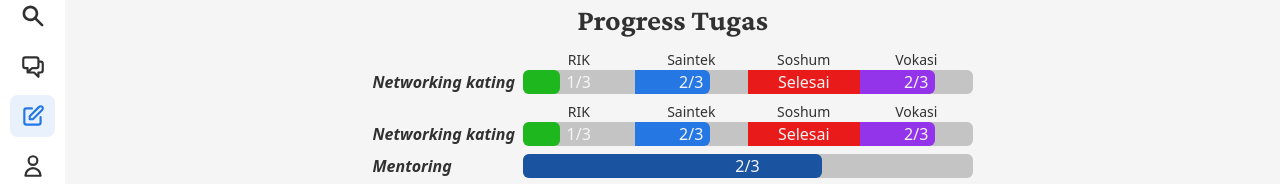
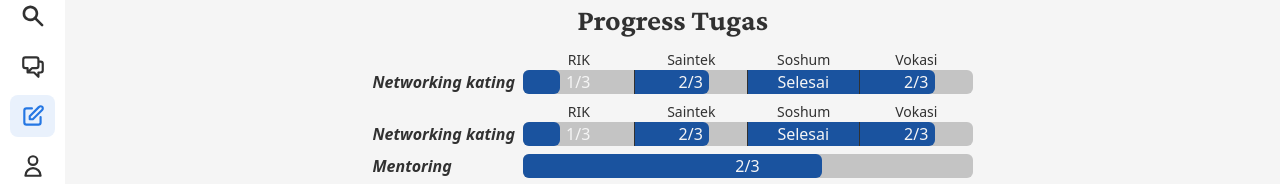
Before and after one commit to ppmb-kmbui/fe-ppmb-2025, a Next.js app: page /tugas in a window 1280 px wide. Shown: the part 151-335 px from the top of the page. Built offline with nearby package versions, Linux system fonts and the light colour scheme.

Commit message:
style: adjust task card width and multi progress bar color

```diff
--- a/src/app/tugas/page.tsx
+++ b/src/app/tugas/page.tsx
@@ -117,7 +117,7 @@ const TugasPage: React.FC = () => {
                 </div>
             </div>
 
-            <div className="flex justify-evenly px-[60px] gap-10 mt-5 pb-10">
+            <div className="flex justify-evenly px-[80px] gap-[80px]  mt-5 pb-10">
                 <div className="flex flex-col gap-3">
                     <text className="text-3xl font-crimson">Perlu Dikerjakan</text>
 
--- a/src/components/progressBar/MultiProgressBar.tsx
+++ b/src/components/progressBar/MultiProgressBar.tsx
@@ -29,31 +29,31 @@ export const MultiProgressBar: React.FC = () => {
                 </div>
 
                 <div className="rounded-md min-w-[450px] bg-ppmb-200 relative flex flex-row">
-                    <div className="flex w-1/4 relative">
+                    <div className="flex w-1/4 relative border-r-ppmb-800 border-r-[1px]">
                         <div className="absolute inset-0 flex items-center justify-center z-10">
                             <text className="text-ppmb-000 font-medium rounded-l-md text-[16px]">
                                 {1/3 === 1 ? "Selesai" : `${1}/${3}`}
                             </text>
                         </div>
-                        <div className="absolute top-0 left-0 bg-ppmb-success h-full rounded-r-md rounded-l-md z-0" style={{ width: `${(1/3) * 100}%` }} />
+                        <div className="absolute top-0 left-0 bg-ppmb-blue-600 h-full rounded-r-md rounded-l-md z-0" style={{ width: `${(1/3) * 100}%` }} />
                     </div>
 
-                    <div className="flex w-1/4 relative">
+                    <div className="flex w-1/4 relative border-r-ppmb-800 border-r-[1px]">
                         <div className="absolute inset-0 flex items-center justify-center z-10">
                             <text className="text-ppmb-000 font-medium text-[16px]">
                                 {2/3 === 1 ? "Selesai" : `${2}/${3}`}
                             </text>
                         </div>
-                        <div className="absolute top-0 left-0 bg-ppmb-blue-500 rounded-r-md h-full z-0" style={{ width: `${(2/3) * 100}%` }} />
+                        <div className="absolute top-0 left-0 bg-ppmb-blue-600 rounded-r-md h-full z-0" style={{ width: `${(2/3) * 100}%` }} />
                     </div>
 
-                    <div className="flex w-1/4 relative">
+                    <div className="flex w-1/4 relative border-r-ppmb-800 border-r-[1px]">
                         <div className="absolute inset-0 flex items-center justify-center z-10">
                             <text className="text-ppmb-000 font-medium rounded-r-md text-[16px]">
                                 {3/3 === 1 ? "Selesai" : `${2}/${3}`}
                             </text>
                         </div>
-                        <div className="absolute top-0 left-0 bg-ppmb-red-500 h-full z-0" style={{ width: `${(3/3) * 100}%` }} />
+                        <div className="absolute top-0 left-0 bg-ppmb-blue-600 h-full z-0" style={{ width: `${(3/3) * 100}%` }} />
                     </div>
 
                     <div className="flex w-1/4 relative">
@@ -62,7 +62,7 @@ export const MultiProgressBar: React.FC = () => {
                                 {2/3 === 1 ? "Selesai" : `${2}/${3}`}
                             </text>
                         </div>
-                        <div className="absolute top-0 left-0 bg-purple-600 h-full rounded-r-md z-0" style={{ width: `${(2/3) * 100}%` }} />
+                        <div className="absolute top-0 left-0 bg-ppmb-blue-600 h-full rounded-r-md z-0" style={{ width: `${(2/3) * 100}%` }} />
                     </div>
                 </div>
             </div>
--- a/src/components/ui/card/TaskCard.tsx
+++ b/src/components/ui/card/TaskCard.tsx
@@ -12,7 +12,7 @@ export const TaskCard: React.FC<TaskProps> = ({
     name, description, deadline, icon, type
 }) => {
     return (
-        <div className="flex flex-col p-4 border-[1px] border-ppmb-200 w-[480px] rounded-lg gap-2">
+        <div className="flex flex-col p-4 border-[1px] border-ppmb-200 w-full rounded-lg gap-2">
             <div className="flex flex-row items-center justify-between">
                 <div className="flex flex-row gap-[10px] items-center">
                     <div className="flex p-[6px] bg-ppmb-blue-500 rounded-md text-[24px] text-ppmb-000">
```
